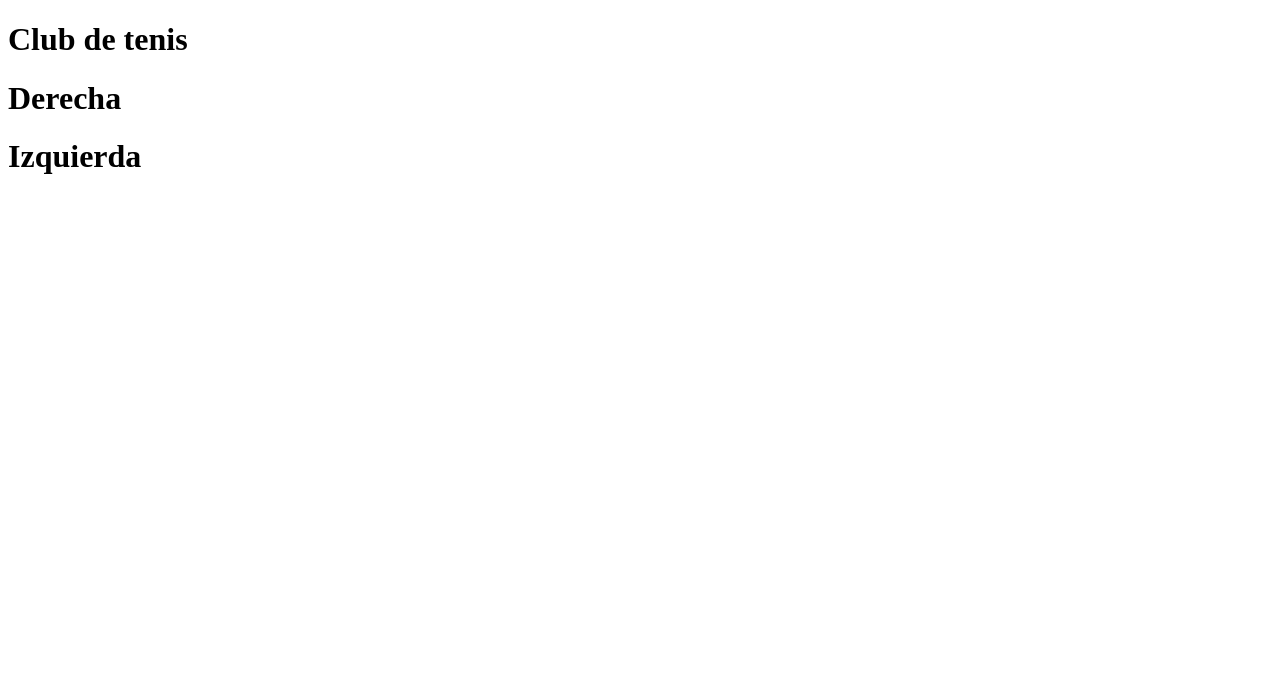
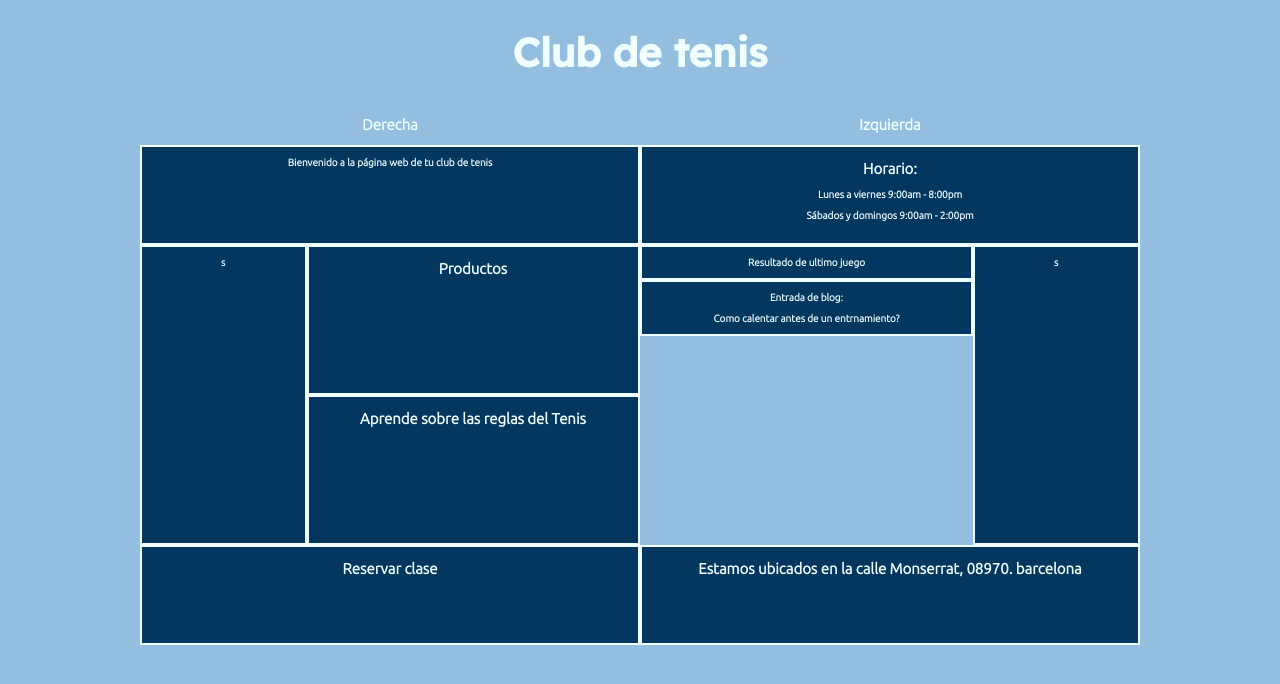
Before and after one commit to davidroldan211/Proyecto_final, a plain HTML site: page Index.html in a window 1280 px wide. Drawn offline with Linux system fonts and the light colour scheme.

Commit message:
Abance en el estructura de la cancha

```diff
--- a/Index.html
+++ b/Index.html
@@ -4,18 +4,66 @@
     <meta charset="UTF-8">
     <meta http-equiv="X-UA-Compatible" content="IE=edge">
     <meta name="viewport" content="width=device-width, initial-scale=1.0">
-    <title>Document</title>
+    <link rel="stylesheet" href="">
+    <link rel="stylesheet" href="Nomalize.css">
+    <link rel="stylesheet" href="Style.css">
+    <!-- Fuentes-->
+    <link rel="preconnect" href="https://fonts.googleapis.com">
+    <link rel="preconnect" href="https://fonts.gstatic.com" crossorigin>
+    <link href="https://fonts.googleapis.com/css2?family=Readex+Pro:wght@200;500&family=Ubuntu:wght@300&display=swap" rel="stylesheet">
 </head>
 <body>
+    <title>Document</title>
     <div class="Titulo">
         <h1>Club de tenis</h1>
     </div>
     <div class="Cancha">
         <div class="Derecha">
-            <h1>Derecha</h1>
+            <h2>Derecha</h2>
+            <div class="Arriba">
+                <div class="Bienvenida contenedor">
+                    <h3>Bienvenido a la página web de tu club de tenis</h3>
+                </div>
+            </div>
+            <div class="Centro">
+                <div class="Centro2">
+                    <div class="Img contenedor"><h3>s</h3></div>
+                </div>
+                <div class="Centro1">
+                    <div class="Productos contenedor"><h2>Productos</h2></div>
+                    <div class="Reglas contenedor"><h2>Aprende sobre las reglas del Tenis</h2></div>
+                </div>
+            </div>
+            <div class="Abajo">
+                <div class="Reservaciones contenedor">
+                    <h2>Reservar clase</h2>
+                </div>
+            </div>
         </div>
         <div class="Izquierda">
-            <h1>Izquierda</h1>
+            <h2>Izquierda</h2>
+            <div class="Arriba">
+                <div class="Horarios contenedor">
+                    <h2>Horario:</h2>
+                    <h3>Lunes a viernes 9:00am - 8:00pm</h3>
+                    <h3>Sábados y domingos 9:00am - 2:00pm</h3>
+                </div>
+            </div>
+            <div class="Centro">
+                <div class="Centro1">
+                    <div class="Resultados contenedor"><h3>Resultado de ultimo juego</h3></div>
+                    <div class="Entrada_blog contenedor">
+                        <h3>Entrada de blog:</h3>
+                        <h3>Como calentar antes de un entrnamiento?</h3>
+                    </div>
+                </div>
+                <div class="Centro2">
+                    <div class="Img contenedor"><h3>s</h3></div>
+                </div>
+            </div>
+            <div class="Abajo">
+                <div class="Direccion contenedor"><h2>Estamos ubicados en la calle Monserrat, 08970. barcelona</h2></div>
+            </div>
         </div>
     </div>
 </body>
--- a/Style.css
+++ b/Style.css
@@ -0,0 +1,109 @@
+html{
+    box-sizing: border-box;
+    font-size: 62.5%;/* 1 rem = 10 px */
+}
+*, *:before, *:after {
+    box-sizing: inherit;
+}
+
+/* Globales */
+
+:root{
+    /* Fuentes */
+    --F_titulo: 'Readex Pro', sans-serif;
+    --F_texto:  'Ubuntu', sans-serif;
+    /* colores */
+    --C_background: #93bedF;
+    --C_texto1:     #f0ffff;
+    --C_texto2:     #03375f;
+}
+h2{
+    font-family: var(--F_texto);
+    color: var(--C_texto1);
+    text-align: center;
+}
+h3{
+    font-family: var(--F_texto);
+    color: var(--C_texto1);
+    font-size: 10px;
+    text-align: center;
+}
+body{
+    background-color: var(--C_background);
+}
+.contenedor{
+    border: 2px solid var(--C_texto1);
+    background-color: var(--C_texto2);
+}
+
+/* Titulo */
+
+.Titulo{
+    font-size: 20px;
+    text-align: center;
+    color: var(--C_texto1);
+    font-family: var(--F_titulo);
+}
+.Titulo:hover{
+    color: var(--C_texto2);
+    text-shadow: 1px 2px 5px var(--C_texto1);
+}
+
+/* Seccion 1 */
+
+.Cancha{
+    display: flex;
+    flex-direction: row;
+    justify-content: center;
+    align-content: auto;
+}
+.Arriba{
+    width: 500px;
+    height: 100px;
+}
+.Centro{
+    display: flex;
+    flex-direction: row;
+    height: 300px;
+    width: 500px;
+}
+.Centro1{
+    height: 300px;
+    width: 66.6%;
+}
+.Centro2{
+    height: 300px;
+    width: 33.3%;
+}
+.Abajo{
+    width: 500px;
+    height: 100px;
+}
+
+/* Seccion 2 */
+
+.Horarios{
+    width: 100%;
+    height: 100%;
+}
+.Bienvenida{
+    width: 100%;
+    height: 100%;
+}
+.Productos{
+    height: 50%;
+}
+.Reglas{
+    height: 50%;
+}
+.Reservaciones{
+    width: 100%;
+    height: 100%;
+}
+.Direccion{
+    width: 100%;
+    height: 100%;
+}
+.Img{
+    height: 100%;
+}
```
Also changed, not shown: Normalize.css (added).
